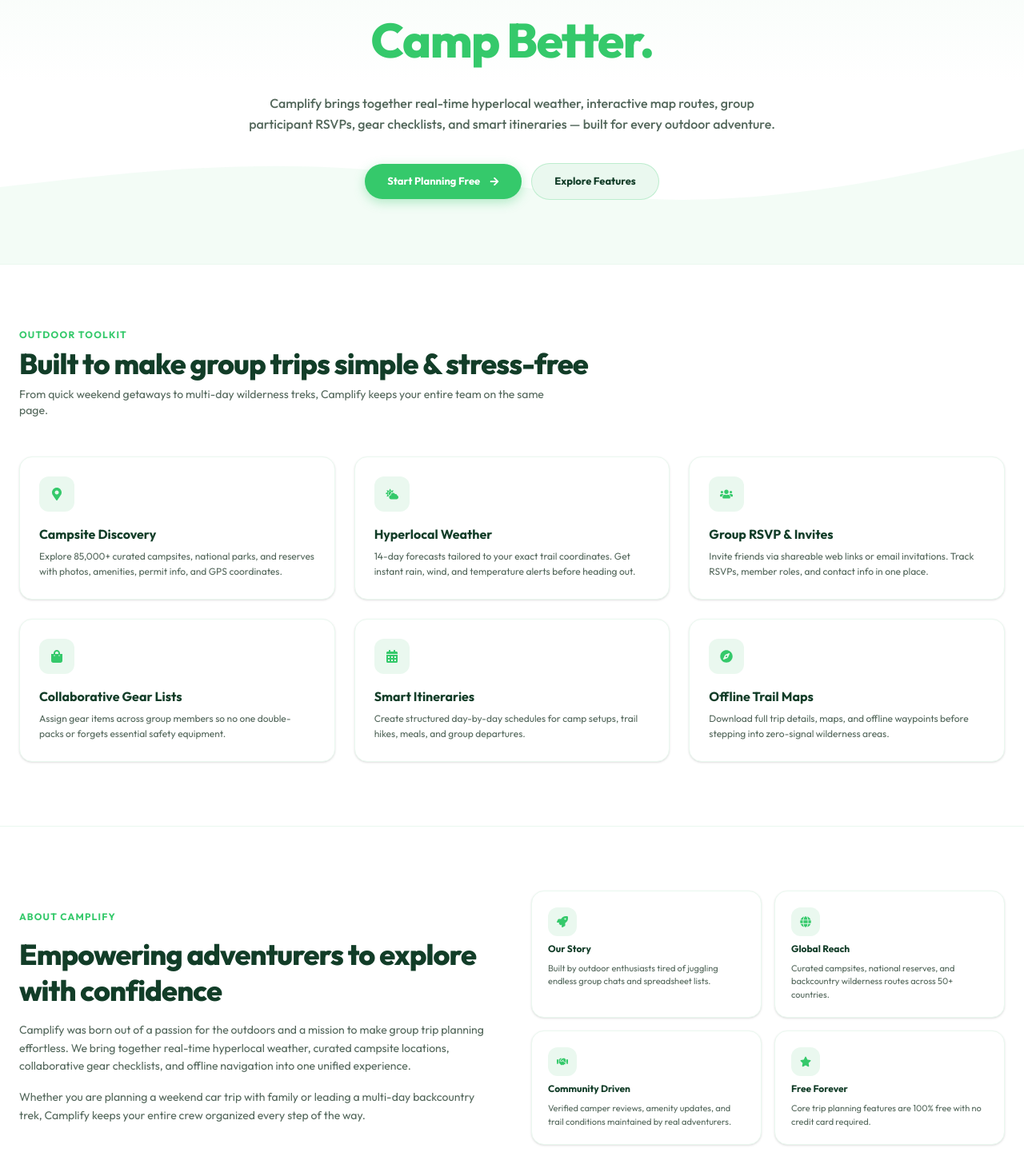
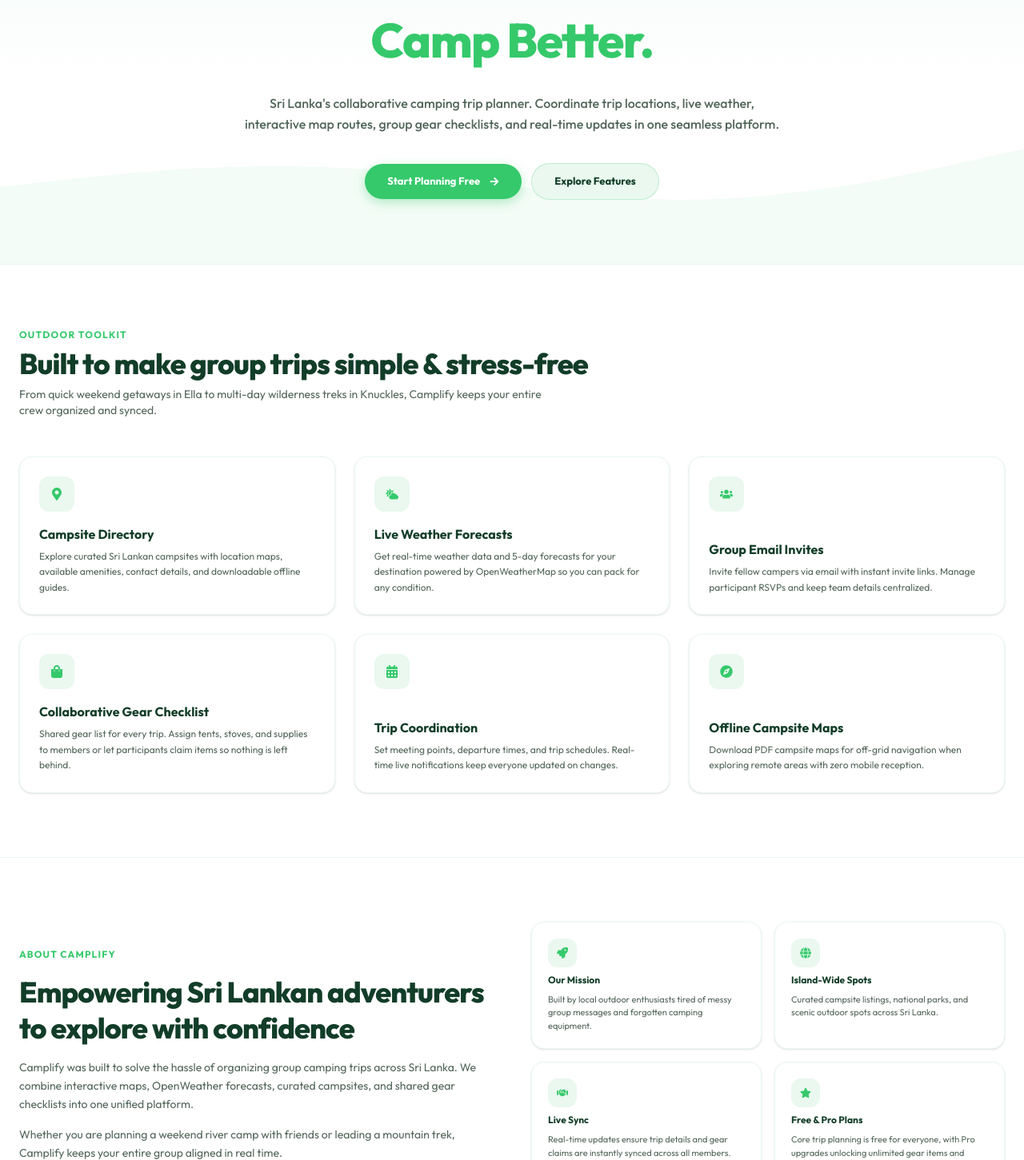
Before and after one commit to Tishanssr/camplify, a React (Vite) app in the folder client/: page / in a window 1280 px wide. Shown: the part 199-1650 px from the top of the page at 80% size. Built offline with nearby package versions, Linux system fonts and the light colour scheme; no server answers.

Commit message:
Update FAQ and descriptions for clarity and localization in Home component

```diff
--- a/client/src/pages/home.jsx
+++ b/client/src/pages/home.jsx
@@ -72,23 +72,23 @@
   const faqs = [
     {
       q: 'Is Camplify free to use?',
-      a: 'Yes! Camplify offers a free forever plan with full access to campsite discovery, trip creation, and collaborative gear checklists. Pro features are available for advanced offline map downloads.',
+      a: 'Yes! Camplify offers a free plan with access to campsite discovery, trip creation, and collaborative gear checklists. Pro features and offline map downloads are available with a Premium upgrade.',
     },
     {
       q: 'Does Camplify work without an internet connection?',
-      a: 'Absolutely. You can download full trip packages—including interactive trail maps, waypoints, itineraries, and gear checklists—before heading out into backcountry zero-signal areas.',
+      a: 'With Camplify Premium, you can download offline PDF campsite maps before heading out into Sri Lanka\'s backcountry and zero-signal wilderness areas.',
     },
     {
       q: 'How does the weather forecasting work?',
-      a: 'Camplify pulls hyperlocal weather data accurate to within half a mile of your specific campsite, delivering 14-day forecasts and automated storm alerts directly to your trip dashboard.',
+      a: 'Camplify integrates with OpenWeatherMap to provide real-time weather conditions and 5-day forecasts tailored to your specific campsite coordinates.',
     },
     {
-      q: 'Can I share trips with people who don\'t have the app?',
-      a: 'Yes, you can generate shareable web links or email invitations so trip members can view schedules, sign up for gear, and RSVP without needing to download anything.',
+      q: 'Can I invite friends to join my camping trip?',
+      a: 'Yes! Simply invite your friends via email. They receive a unique invitation link to join your trip, view meeting details, and claim gear checklist items.',
     },
     {
       q: 'What camping locations are covered?',
-      a: 'Camplify features 85,000+ curated campsites, national parks, state reserves, and backcountry wilderness locations across North America, Sri Lanka, and worldwide.',
+      a: 'Camplify features a curated directory of Sri Lanka\'s best campsites, national park edges, mountain peaks, and riverbank camping grounds.',
     },
   ]
 
@@ -223,7 +223,7 @@
           </h1>
 
           <p className="max-w-2xl mx-auto text-sm sm:text-base text-[#52665A] font-medium leading-relaxed">
-            Camplify brings together real-time hyperlocal weather, interactive map routes, group participant RSVPs, gear checklists, and smart itineraries — built for every outdoor adventure.
+            Sri Lanka's collaborative camping trip planner. Coordinate trip locations, live weather, interactive map routes, group gear checklists, and real-time updates in one seamless platform.
           </p>
 
           <div className="flex flex-col sm:flex-row items-center justify-center gap-3 pt-2">
@@ -251,7 +251,7 @@
             Built to make group trips simple & stress-free
           </h2>
           <p className="text-xs sm:text-sm text-[#52665A] max-w-2xl">
-            From quick weekend getaways to multi-day wilderness treks, Camplify keeps your entire team on the same page.
+            From quick weekend getaways in Ella to multi-day wilderness treks in Knuckles, Camplify keeps your entire crew organized and synced.
           </p>
         </div>
 
@@ -261,9 +261,9 @@
               <FaMapMarkerAlt />
             </div>
             <div className="space-y-1.5">
-              <h3 className="text-base font-bold text-[#123D28]">Campsite Discovery</h3>
+              <h3 className="text-base font-bold text-[#123D28]">Campsite Directory</h3>
               <p className="text-xs text-[#52665A] leading-relaxed">
-                Explore 85,000+ curated campsites, national parks, and reserves with photos, amenities, permit info, and GPS coordinates.
+                Explore curated Sri Lankan campsites with location maps, available amenities, contact details, and downloadable offline guides.
               </p>
             </div>
           </div>
@@ -273,9 +273,9 @@
               <FaCloudSun />
             </div>
             <div className="space-y-1.5">
-              <h3 className="text-base font-bold text-[#123D28]">Hyperlocal Weather</h3>
+              <h3 className="text-base font-bold text-[#123D28]">Live Weather Forecasts</h3>
               <p className="text-xs text-[#52665A] leading-relaxed">
-                14-day forecasts tailored to your exact trail coordinates. Get instant rain, wind, and temperature alerts before heading out.
+                Get real-time weather data and 5-day forecasts for your destination powered by OpenWeatherMap so you can pack for any condition.
               </p>
             </div>
           </div>
@@ -285,9 +285,9 @@
               <FaUsers />
             </div>
             <div className="space-y-1.5">
-              <h3 className="text-base font-bold text-[#123D28]">Group RSVP & Invites</h3>
+              <h3 className="text-base font-bold text-[#123D28]">Group Email Invites</h3>
               <p className="text-xs text-[#52665A] leading-relaxed">
-                Invite friends via shareable web links or email invitations. Track RSVPs, member roles, and contact info in one place.
+                Invite fellow campers via email with instant invite links. Manage participant RSVPs and keep team details centralized.
               </p>
             </div>
           </div>
@@ -297,9 +297,9 @@
               <FaShoppingBag />
             </div>
             <div className="space-y-1.5">
-              <h3 className="text-base font-bold text-[#123D28]">Collaborative Gear Lists</h3>
+              <h3 className="text-base font-bold text-[#123D28]">Collaborative Gear Checklist</h3>
               <p className="text-xs text-[#52665A] leading-relaxed">
-                Assign gear items across group members so no one double-packs or forgets essential safety equipment.
+                Shared gear list for every trip. Assign tents, stoves, and supplies to members or let participants claim items so nothing is left behind.
               </p>
             </div>
           </div>
@@ -309,9 +309,9 @@
               <FaCalendarAlt />
             </div>
             <div className="space-y-1.5">
-              <h3 className="text-base font-bold text-[#123D28]">Smart Itineraries</h3>
+              <h3 className="text-base font-bold text-[#123D28]">Trip Coordination</h3>
               <p className="text-xs text-[#52665A] leading-relaxed">
-                Create structured day-by-day schedules for camp setups, trail hikes, meals, and group departures.
+                Set meeting points, departure times, and trip schedules. Real-time live notifications keep everyone updated on changes.
               </p>
             </div>
           </div>
@@ -321,9 +321,9 @@
               <FaCompass />
             </div>
             <div className="space-y-1.5">
-              <h3 className="text-base font-bold text-[#123D28]">Offline Trail Maps</h3>
+              <h3 className="text-base font-bold text-[#123D28]">Offline Campsite Maps</h3>
               <p className="text-xs text-[#52665A] leading-relaxed">
-                Download full trip details, maps, and offline waypoints before stepping into zero-signal wilderness areas.
+                Download PDF campsite maps for off-grid navigation when exploring remote areas with zero mobile reception.
               </p>
             </div>
           </div>
@@ -336,13 +336,13 @@
           <div className="lg:col-span-6 space-y-4">
             <p className="text-xs font-bold tracking-widest text-[#35C96B] uppercase">ABOUT CAMPLIFY</p>
             <h2 className="text-2xl sm:text-4xl font-extrabold text-[#123D28] tracking-tight leading-tight">
-              Empowering adventurers to explore with confidence
+              Empowering Sri Lankan adventurers to explore with confidence
             </h2>
             <p className="text-xs sm:text-sm text-[#52665A] leading-relaxed">
-              Camplify was born out of a passion for the outdoors and a mission to make group trip planning effortless. We bring together real-time hyperlocal weather, curated campsite locations, collaborative gear checklists, and offline navigation into one unified experience.
+              Camplify was built to solve the hassle of organizing group camping trips across Sri Lanka. We combine interactive maps, OpenWeather forecasts, curated campsites, and shared gear checklists into one unified platform.
             </p>
             <p className="text-xs sm:text-sm text-[#52665A] leading-relaxed">
-              Whether you are planning a weekend car trip with family or leading a multi-day backcountry trek, Camplify keeps your entire crew organized every step of the way.
+              Whether you are planning a weekend river camp with friends or leading a mountain trek, Camplify keeps your entire group aligned in real time.
             </p>
           </div>
 
@@ -351,9 +351,9 @@
               <div className="w-9 h-9 rounded-xl bg-[#EAF8EF] text-[#35C96B] flex items-center justify-center font-bold text-sm">
                 <FaRocket />
               </div>
-              <h4 className="text-xs font-bold text-[#123D28]">Our Story</h4>
+              <h4 className="text-xs font-bold text-[#123D28]">Our Mission</h4>
               <p className="text-[11px] text-[#52665A]">
-                Built by outdoor enthusiasts tired of juggling endless group chats and spreadsheet lists.
+                Built by local outdoor enthusiasts tired of messy group messages and forgotten camping equipment.
               </p>
             </div>
 
@@ -361,9 +361,9 @@
               <div className="w-9 h-9 rounded-xl bg-[#EAF8EF] text-[#35C96B] flex items-center justify-center font-bold text-sm">
                 <FaGlobe />
               </div>
-              <h4 className="text-xs font-bold text-[#123D28]">Global Reach</h4>
+              <h4 className="text-xs font-bold text-[#123D28]">Island-Wide Spots</h4>
               <p className="text-[11px] text-[#52665A]">
-                Curated campsites, national reserves, and backcountry wilderness routes across 50+ countries.
+                Curated campsite listings, national parks, and scenic outdoor spots across Sri Lanka.
               </p>
             </div>
 
@@ -371,9 +371,9 @@
               <div className="w-9 h-9 rounded-xl bg-[#EAF8EF] text-[#35C96B] flex items-center justify-center font-bold text-sm">
                 <FaHandshake />
               </div>
-              <h4 className="text-xs font-bold text-[#123D28]">Community Driven</h4>
+              <h4 className="text-xs font-bold text-[#123D28]">Live Sync</h4>
               <p className="text-[11px] text-[#52665A]">
-                Verified camper reviews, amenity updates, and trail conditions maintained by real adventurers.
+                Real-time updates ensure trip details and gear claims are instantly synced across all members.
               </p>
             </div>
 
@@ -381,9 +381,9 @@
               <div className="w-9 h-9 rounded-xl bg-[#EAF8EF] text-[#35C96B] flex items-center justify-center font-bold text-sm">
                 <FaStar />
               </div>
-              <h4 className="text-xs font-bold text-[#123D28]">Free Forever</h4>
+              <h4 className="text-xs font-bold text-[#123D28]">Free & Pro Plans</h4>
               <p className="text-[11px] text-[#52665A]">
-                Core trip planning features are 100% free with no credit card required.
+                Core trip planning is free for everyone, with Pro upgrades unlocking unlimited gear items and offline maps.
               </p>
             </div>
           </div>
@@ -433,7 +433,7 @@
               <img src={logo} alt="Camplify" className="h-7 w-auto brightness-200" />
             </Link>
             <p className="text-xs text-white/70 leading-relaxed max-w-sm font-medium">
-              Smart, collaborative trip planning tools for campers, hikers, and outdoor adventurers everywhere.
+              Smart, collaborative trip planning tools for campers, hikers, and outdoor adventurers across Sri Lanka.
             </p>
           </div>
 
@@ -468,7 +468,7 @@
         <div className="max-w-7xl mx-auto pt-8 flex flex-col sm:flex-row items-center justify-between text-[11px] text-white/60 gap-4 font-medium">
           <p>© {new Date().getFullYear()} Camplify, Inc. All rights reserved.</p>
           <div className="flex items-center gap-6">
-            <span>Built for outdoor enthusiasts</span>
+            <span>Built for Sri Lankan campers</span>
           </div>
         </div>
       </footer>
```
